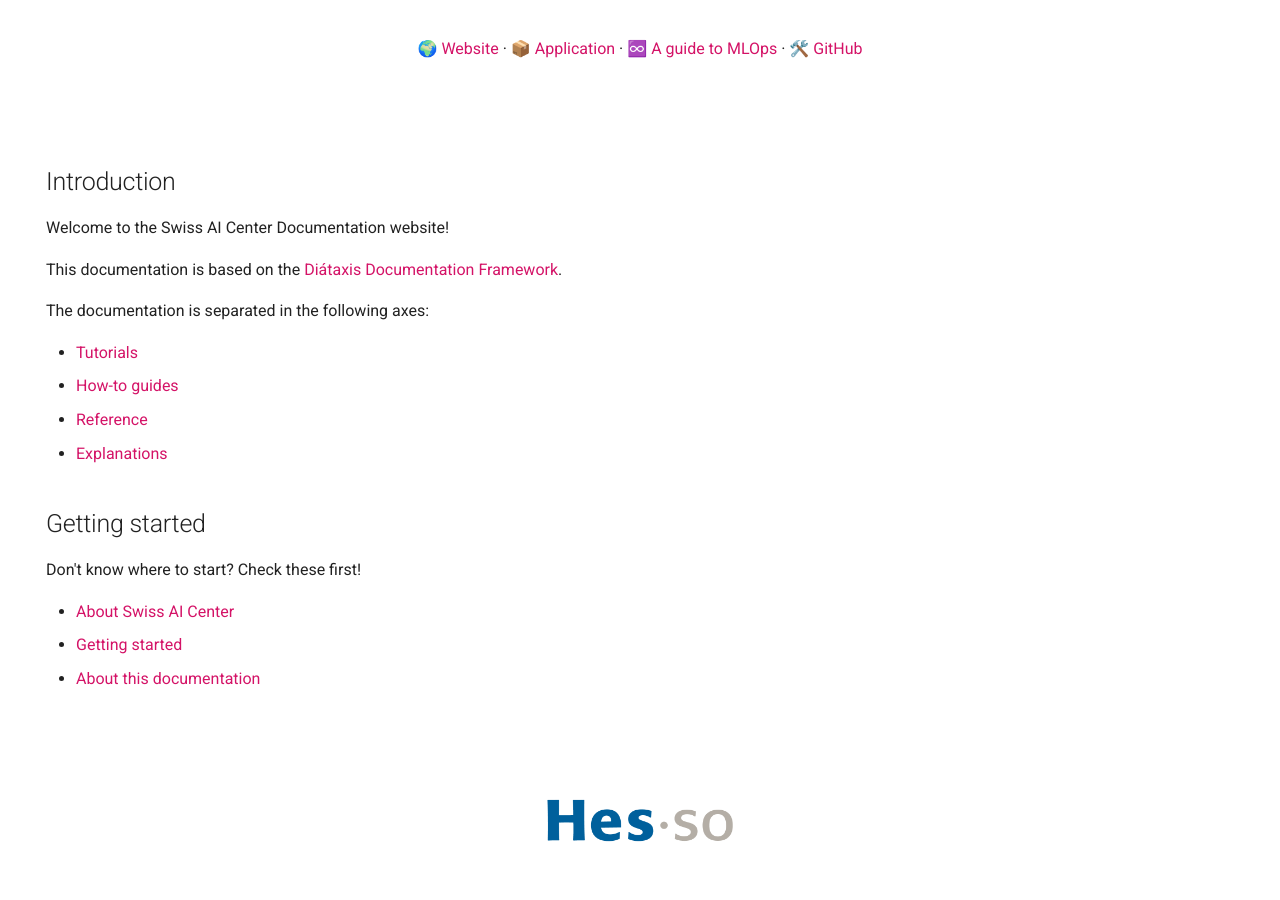
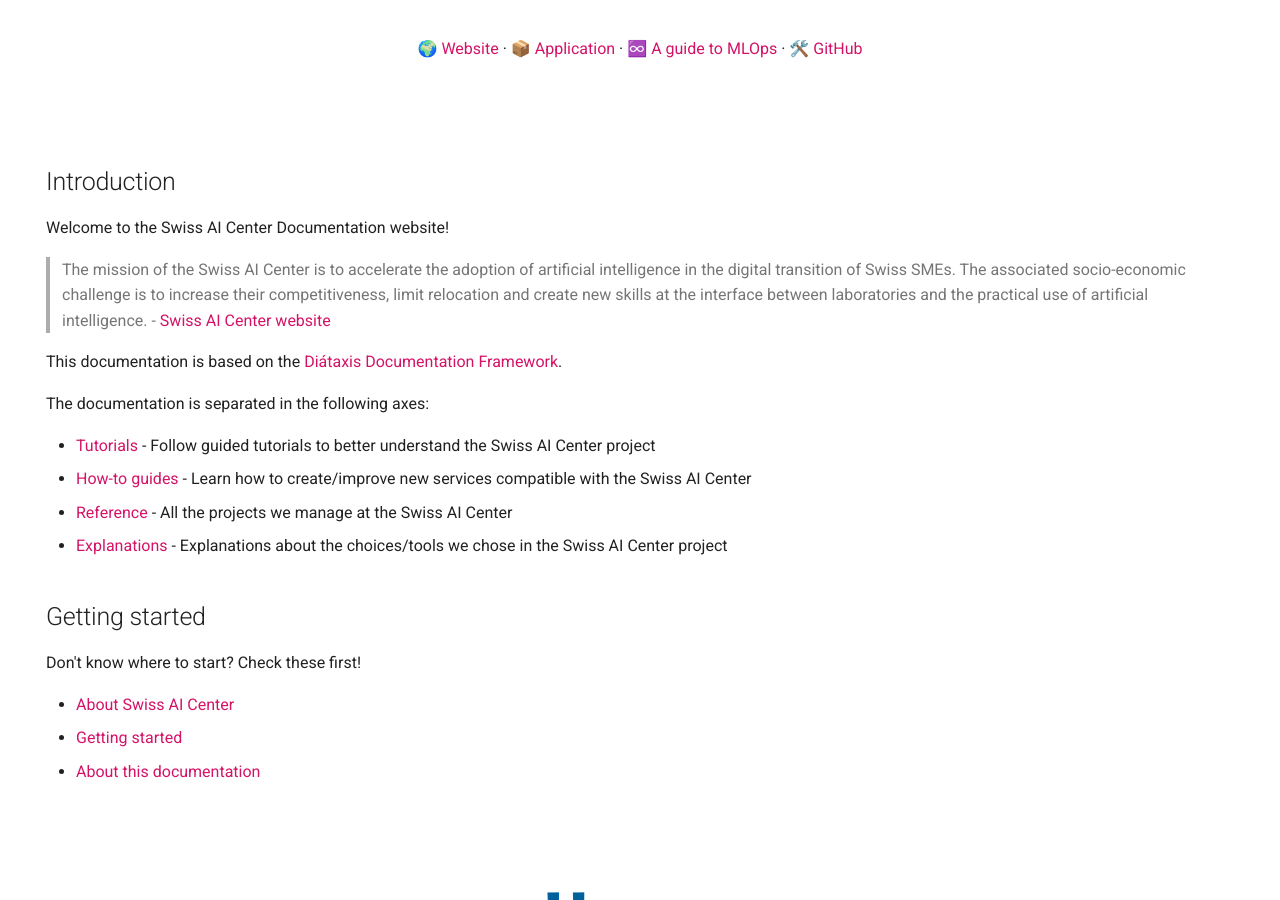
Before and after one commit to swiss-ai-center/documentation, an MkDocs documentation site: the page built from docs/index.md, in a window 1280 px wide and 900 px high, scrolled down 465 px. Built offline with MkDocs 1.6.1 and Material for MkDocs 9.7.7, drawn with Linux system fonts in a browser that asks for light colours; comment, search, counter and statistics services are not loaded.

```diff
--- a/docs/index.md
+++ b/docs/index.md
@@ -11,15 +11,21 @@ hide:
 
 Welcome to the Swiss AI Center Documentation website!
 
+> The mission of the Swiss AI Center is to accelerate the adoption of artificial
+> intelligence in the digital transition of Swiss SMEs. The associated
+> socio-economic challenge is to increase their competitiveness, limit
+> relocation and create new skills at the interface between laboratories and the
+> practical use of artificial intelligence. - [Swiss AI Center website](https://swiss-ai-center.ch)
+
 This documentation is based on the
 [Diátaxis Documentation Framework](./explanations/about-this-documentation.md).
 
 The documentation is separated in the following axes:
 
-- [Tutorials](./tutorials/index.md)
-- [How-to guides](./how-to-guides/index.md)
-- [Reference](./reference/index.md)
-- [Explanations](./explanations/index.md)
+- [Tutorials](./tutorials/index.md) - Follow guided tutorials to better understand the Swiss AI Center project
+- [How-to guides](./how-to-guides/index.md) - Learn how to create/improve new services compatible with the Swiss AI Center
+- [Reference](./reference/index.md) - All the projects we manage at the Swiss AI Center
+- [Explanations](./explanations/index.md) - Explanations about the choices/tools we chose in the Swiss AI Center project
 
 ## Getting started
 
```
